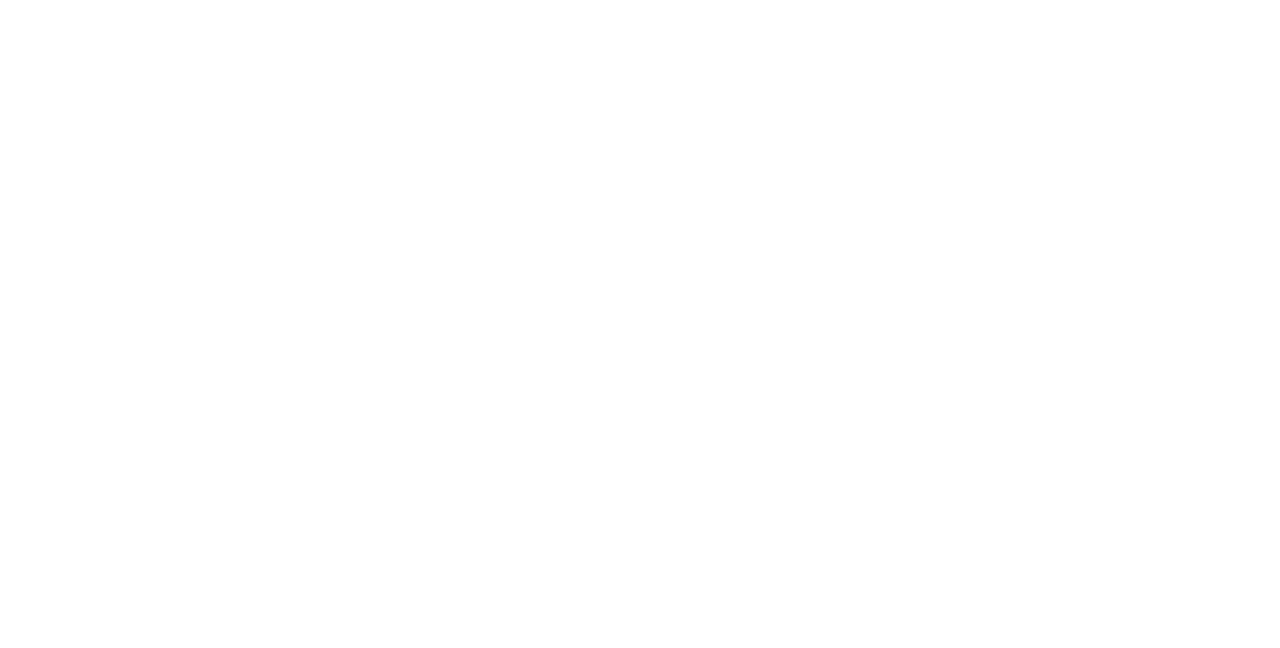
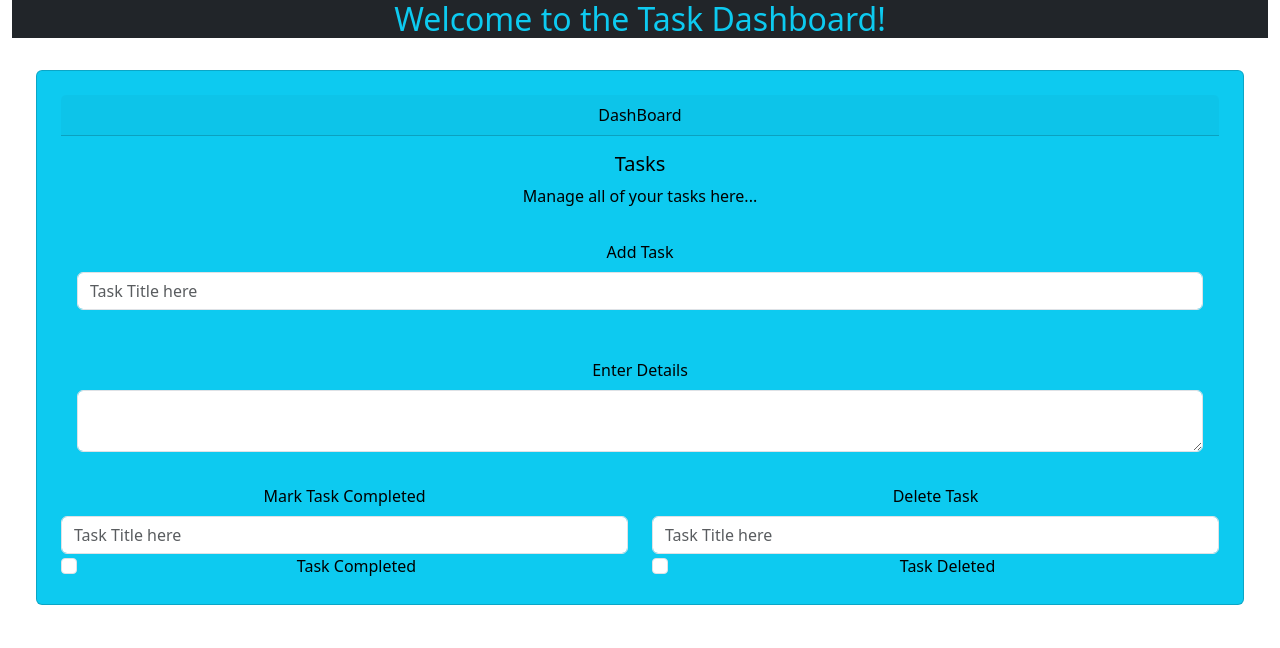
Before and after one commit to DanielBarletta81/CT_FS_Mini-Proj_Task-Mgmt, a plain HTML site: page dashboard.html in a window 1280 px wide. Drawn offline with nearby package versions, Linux system fonts and the light colour scheme.

Commit message:
complete Dashboard component

```diff
--- a/dashboard.html
+++ b/dashboard.html
@@ -7,6 +7,58 @@
     <link href="https://cdn.jsdelivr.net/npm/bootstrap@5.3.3/dist/css/bootstrap.min.css" rel="stylesheet" integrity="sha384-QWTKZyjpPEjISv5WaRU9OFeRpok6YctnYmDr5pNlyT2bRjXh0JMhjY6hW+ALEwIH" crossorigin="anonymous">
 </head>
 <body>
+<div class="container-fluid">
+    <h2 class="text-center bg-dark text-info">Welcome to the Task Dashboard!</h2>
+    <!-- Cards -->
+   <div class="card-group p-4  text-center">
+
+    <div class="card text-bg-info mb-3 p-4" >
+      <div class="card-header">DashBoard</div>
+      <div class="card-body">
+        <h5 class="card-title">Tasks</h5>
+        <p class="card-text">Manage all of your tasks here...</p>
+      </div>
+      <div class="p-3 mb-3">
+        <label for="exampleFormControlInput1" class="form-label">Add Task</label>
+        <input type="email" class="form-control" id="exampleFormControlInput1" placeholder="Task Title here">
+      </div>
+      <div class=" p-3 mb-3">
+        <label for="details" class="form-label">Enter Details</label>
+        <textarea class="form-control" id="details" rows="2"></textarea>
+      </div>
+
+     <div class="row">
+
+      <div class="col-md-6">
+        <label for="exampleFormControlInput1" class="form-label">Mark Task Completed</label>
+        <input type="text" class="form-control" id="exampleFormControlInput1" placeholder="Task Title here">
+        <div class="form-check">
+            <input class="form-check-input" type="checkbox" value="" id="task-complete">
+            <label class="form-check-label" for="task-complete">
+              Task Completed
+            </label>
+          </div>
+      </div>
+
+          <div class=" col-md-6">
+            <label for="exampleFormControlInput1" class="form-label">Delete Task</label>
+            <input type="text" class="form-control" id="exampleFormControlInput1" placeholder="Task Title here">
+            <div class="form-check">
+                <input class="form-check-input" type="checkbox" value="" id="task-complete">
+                <label class="form-check-label" for="task-complete">
+                  Task Deleted
+                </label>
+              </div>
+          </div>
+
+    </div>
+
+
+    </div>
+
+    </div>
+
+</div>
     <!--Task Dashboard Page:
 Utilize Cards, Forms, and Buttons to create an interactive dashboard for managing tasks.-->
 
```
Also changed, not shown: auth.html (+1 -1 lines).
